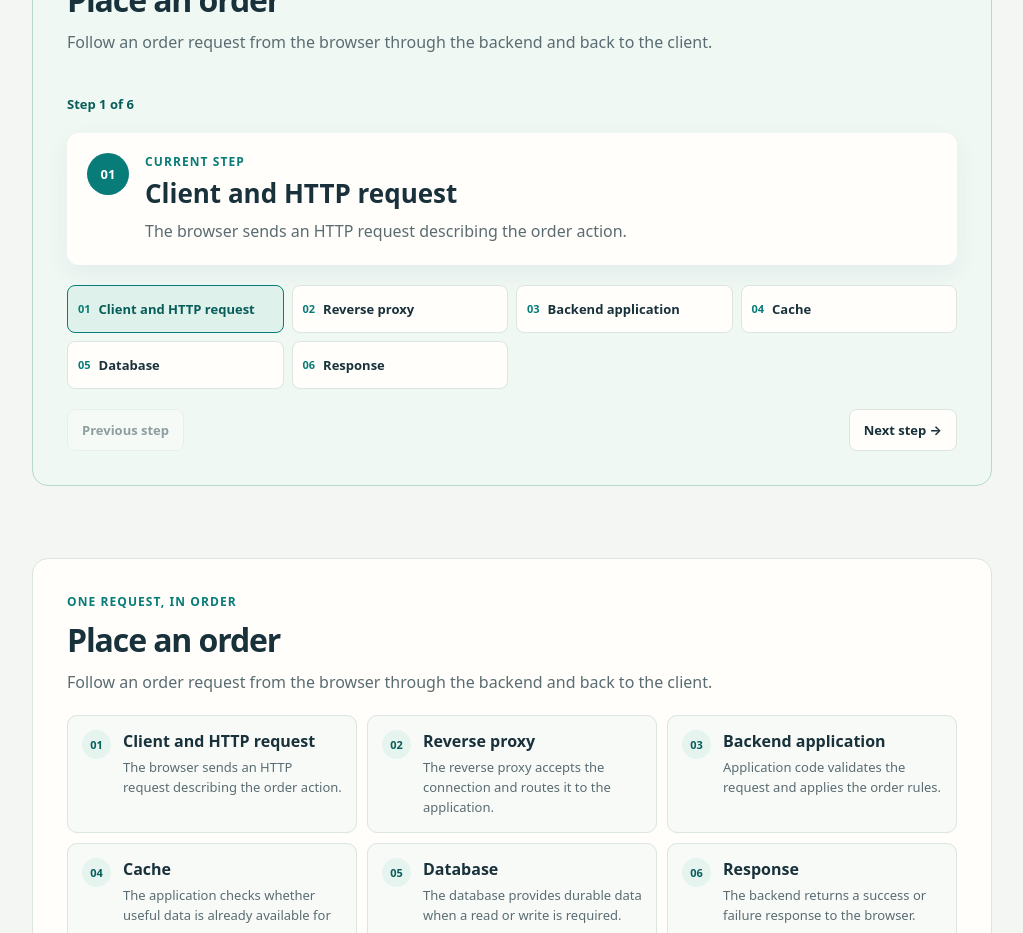
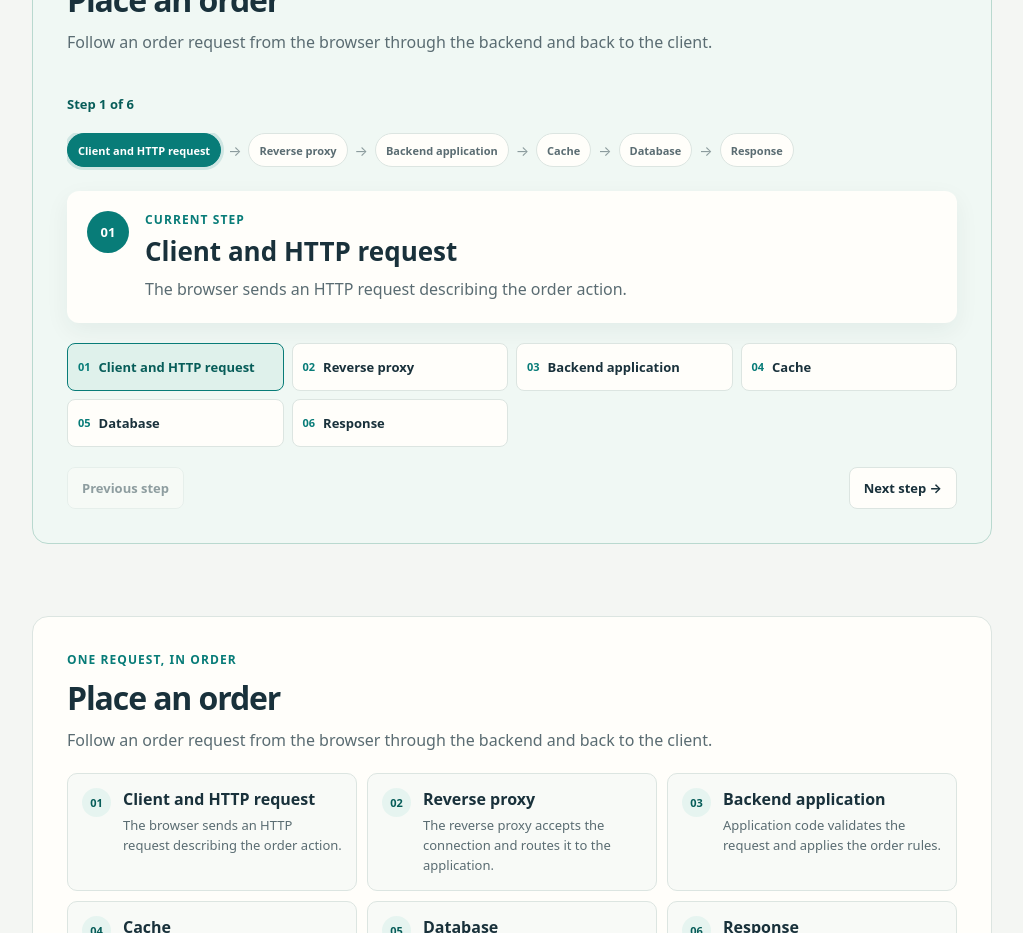
Before and after one commit to vegastristan1/backend-ecosystem, a React (Vite) app: page / in a window 1280 px wide. Shown: the part 1020-1953 px from the top of the page, without its empty margins (128-1151 px from the left). Built offline with nearby package versions, Linux system fonts and the light colour scheme.

Commit message:
feat: highlight active request component

```diff
--- a/src/components/RequestFlowExplorer.tsx
+++ b/src/components/RequestFlowExplorer.tsx
@@ -26,6 +26,22 @@ export function RequestFlowExplorer({ flow }: RequestFlowExplorerProps) {
       <div className="journey-progress" aria-live="polite">
         Step {activeIndex + 1} of {flow.steps.length}
       </div>
+
+      <ol className="journey-system-map" aria-label="Backend system map">
+        {flow.steps.map((step, index) => (
+          <li className="journey-system-map-item" key={step.componentId}>
+            <span
+              className={index === activeIndex ? 'journey-component journey-component--active' : 'journey-component'}
+              aria-current={index === activeIndex ? 'step' : undefined}
+            >
+              {step.title}
+            </span>
+            {index < flow.steps.length - 1 && (
+              <span className="journey-system-connector" aria-hidden="true">→</span>
+            )}
+          </li>
+        ))}
+      </ol>
 
       <div className="journey-step-panel" aria-labelledby="active-step-title">
         <span className="journey-step-number" aria-hidden="true">
--- a/src/styles.css
+++ b/src/styles.css
@@ -259,6 +259,49 @@ h1 {
   color: var(--color-accent-dark);
   font-size: 13px;
   font-weight: 800;
+}
+
+.journey-system-map {
+  display: flex;
+  align-items: center;
+  gap: 7px;
+  margin: 0;
+  padding: 0 0 4px;
+  list-style: none;
+  overflow-x: auto;
+}
+
+.journey-system-map-item {
+  display: flex;
+  min-width: max-content;
+  align-items: center;
+  gap: 7px;
+}
+
+.journey-component {
+  display: inline-flex;
+  min-height: 34px;
+  align-items: center;
+  padding: 0 10px;
+  border: 1px solid var(--color-line);
+  border-radius: 999px;
+  background: var(--color-paper);
+  color: var(--color-muted);
+  font-size: 11px;
+  font-weight: 750;
+  transition: border-color 160ms ease, background-color 160ms ease, color 160ms ease;
+}
+
+.journey-component--active {
+  border-color: var(--color-accent);
+  background: var(--color-accent);
+  color: #fff;
+  box-shadow: 0 0 0 3px rgb(8 124 120 / 14%);
+}
+
+.journey-system-connector {
+  color: #8b9b9d;
+  font-size: 14px;
 }
 
 .journey-step-panel {
```
Also changed, not shown: 1 other file (tests, documents, lock files or other folders).
